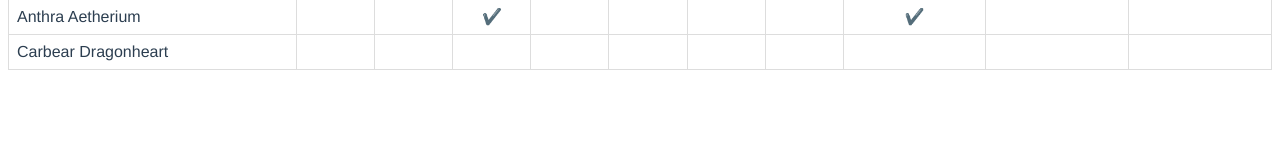
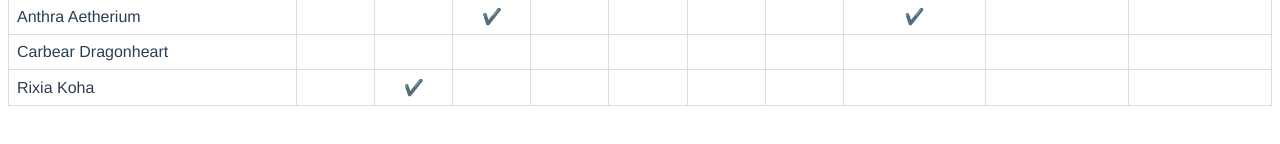
Before and after one commit to TheyCallMeZ/boop.boo, a Vue app: page /static in a window 1280 px wide. Shown: the part 356-500 px from the top of the page. Built offline with nearby package versions, Linux system fonts and the light colour scheme.

Commit message:
Add in Rixia Koha

```diff
--- /dev/null
+++ b/src/assets/data/static/Rixia_Koha_found_mounts.json
@@ -0,0 +1,163 @@
+[
+  {
+    "ID": "f30cd79ccaa9b37318658c61d67adec69d5521ef",
+    "Name": "Demi-Phoinix",
+    "Expansion": "Endwalker",
+    "Fight": "Asphodelos: The Fourth Circle (Savage)",
+    "Content": "Savage 1"
+  },
+  {
+    "ID": "3c10d9a903963c280818f2eb3d827499f05ab5bd",
+    "Name": "Alte Roite",
+    "Expansion": "Stormblood",
+    "Fight": "Deltascape V4.0 (Savage)",
+    "Content": "Savage 2"
+  },
+  {
+    "ID": "6da2ab48a2bc0b54d1781b5f64e88104af67a736",
+    "Name": "Ramuh",
+    "Expansion": "Shadowbringers",
+    "Fight": "Eden\u0027s Verse: Refulgence (Savage)",
+    "Content": "Savage 2"
+  },
+  {
+    "ID": "a7af0f88b093540bbe311c4892398763a90d0771",
+    "Name": "Gobwalker",
+    "Expansion": "Heavensward",
+    "Fight": "Alexander - The Burden of the Father (Savage)",
+    "Content": "Savage 1"
+  },
+  {
+    "ID": "859066dbd978b16beac4d0995aeb2c4945a19fa5",
+    "Name": "Arrhidaeus",
+    "Expansion": "Heavensward",
+    "Fight": "Alexander - The Soul of the Creator (Savage)",
+    "Content": "Savage 3"
+  },
+  {
+    "ID": "5551fb1233696288c813ecbc70dd26ff9532eb25",
+    "Name": "Skyslipper",
+    "Expansion": "Shadowbringers",
+    "Fight": "Eden\u0027s Gate: Sepulture (Savage)",
+    "Content": "Savage 1"
+  },
+  {
+    "ID": "b2f5e24d480966f0d13b8b3c17a89755aba5f1ea",
+    "Name": "Eden",
+    "Expansion": "Shadowbringers",
+    "Fight": "Eden\u0027s Promise: Eternity (Savage)",
+    "Content": "Savage 3"
+  },
+  {
+    "ID": "17c2d16b412fb82161b7ad02842162642d70d9df",
+    "Name": "White Lanner",
+    "Expansion": "Heavensward",
+    "Fight": "EX1 - The Limitless Blue (Extreme)",
+    "Content": "EX1"
+  },
+  {
+    "ID": "82a3e8eb3e9e1d321214a66ddfaf93e2a2927ded",
+    "Name": "Rose Lanner",
+    "Expansion": "Heavensward",
+    "Fight": "EX2 - Thok ast Thok (Extreme)",
+    "Content": "EX2"
+  },
+  {
+    "ID": "16a4d1ad4915dabab8ad8279e6a2ee38caee878e",
+    "Name": "Round Lanner",
+    "Expansion": "Heavensward",
+    "Fight": "EX3 - The Minstrel\u0027s Ballad: Thordan\u0027s Reign",
+    "Content": "EX3"
+  },
+  {
+    "ID": "665c5b647f8b848ae6e9a4e4748f2efabb3e57df",
+    "Name": "Warring Lanner",
+    "Expansion": "Heavensward",
+    "Fight": "EX5 - Containment Bay S1T7 (Extreme)",
+    "Content": "EX5"
+  },
+  {
+    "ID": "8ef4673ed1f4166f1a6a3d799bf71c8cf8ca0efe",
+    "Name": "Dark Lanner",
+    "Expansion": "Heavensward",
+    "Fight": "EX4 - The Minstrel\u0027s Ballad: Nidhogg\u0027s Rage",
+    "Content": "EX4"
+  },
+  {
+    "ID": "65b746dd746a4cd4880ac84af86ebb49b6805b5c",
+    "Name": "Sophic Lanner",
+    "Expansion": "Heavensward",
+    "Fight": "EX6 - Containment Bay P1T6 (Extreme)",
+    "Content": "EX6"
+  },
+  {
+    "ID": "eb428d8a1f103fedb753c617222176f77d68635e",
+    "Name": "Demonic Lanner",
+    "Expansion": "Heavensward",
+    "Fight": "EX7 - Containment Bay Z1T9 (Extreme)",
+    "Content": "EX7"
+  },
+  {
+    "ID": "158c677caf412494e733f8151f47678abedde60b",
+    "Name": "Blissful Kamuy",
+    "Expansion": "Stormblood",
+    "Fight": "EX2 - Emanation (Extreme)",
+    "Content": "EX2"
+  },
+  {
+    "ID": "b6d26f816ea0c3f1850bb8acc0e08869fc954e3c",
+    "Name": "Reveling Kamuy",
+    "Expansion": "Stormblood",
+    "Fight": "EX1 - The Pool of Tribute (Extreme)",
+    "Content": "EX1"
+  },
+  {
+    "ID": "ebd93a0e11df428058bae0e08f217c303c194980",
+    "Name": "Legendary Kamuy",
+    "Expansion": "Stormblood",
+    "Fight": "EX3 - The Minstrel\u0027s Ballad: Shinryu\u0027s Domain",
+    "Content": "EX3"
+  },
+  {
+    "ID": "a704b4ca201d6ea098edcaa17b6b949fc2f63dfc",
+    "Name": "Auspicious Kamuy",
+    "Expansion": "Stormblood",
+    "Fight": "EX5 - The Jade Stoa (Extreme)",
+    "Content": "EX5"
+  },
+  {
+    "ID": "6d31dfed354f8dabdf7fde9e4d401303689055be",
+    "Name": "Lunar Kamuy",
+    "Expansion": "Stormblood",
+    "Fight": "EX4 - The Minstrel\u0027s Ballad: Tsukuyomi\u0027s Pain",
+    "Content": "EX4"
+  },
+  {
+    "ID": "21a62dbecd20988d7d00651414572145a56410a3",
+    "Name": "Euphonious Kamuy",
+    "Expansion": "Stormblood",
+    "Fight": "EX6 - Hells\u0027 Kier (Extreme)",
+    "Content": "EX6"
+  },
+  {
+    "ID": "e01f10ad7f8ecfbce248991e8f22b7ca4d84cbbc",
+    "Name": "Hallowed Kamuy",
+    "Expansion": "Stormblood",
+    "Fight": "EX7 - The Wreath of Snakes (Extreme)",
+    "Content": "EX7"
+  },
+  {
+    "ID": "3f07fd2452a5ec63fa3ae530d13860d786d7f670",
+    "Name": "Lynx Of Divine Light",
+    "Expansion": "Endwalker",
+    "Fight": "EX2 - Hydaelyn",
+    "Content": "EX2"
+  },
+  {
+    "ID": "49fd48ad6d8c3fc041f72be595bc8de5a4b93c9a",
+    "Name": "Wings Of Resolve",
+    "Expansion": "Dawntrail",
+    "Fight": "EX2 - Everkeep",
+    "Content": "EX2"
+  }
+]
--- a/src/components/StaticMounts.vue
+++ b/src/components/StaticMounts.vue
@@ -54,6 +54,8 @@ import zhoesaph from "@/assets/data/static/Zhoesaph_Edeline_found_mounts.json";
 import minerva from "@/assets/data/static/Miss_Minerva_found_mounts.json";
 import anthra from "@/assets/data/static/Anthra_Aetherium_found_mounts.json";
 import carbear from "@/assets/data/static/Carbear_Dragonheart_found_mounts.json";
+import rixia from "@/assets/data/static/Rixia_Koha_found_mounts.json";
+
 // Import all other files similarly
 
 export default {
@@ -69,6 +71,7 @@ export default {
         minerva: { data: minerva, player: "Miss Minerva" },
         anthra: { data: anthra, player: "Anthra Aetherium" },
         claire: { data: carbear, player: "Carbear Dragonheart" },
+        rixia: { data: rixia, player: "Rixia Koha" },
       },
       headers: [
         "EX1",
```
